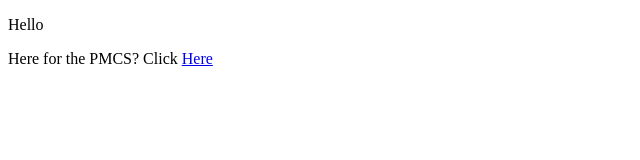
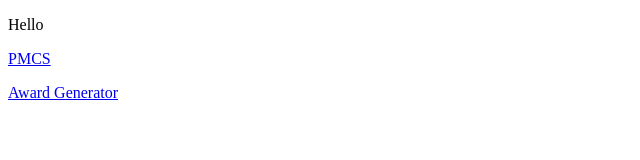
Before and after one commit to shawn-sawa/shawn-sawa.github.io, a plain HTML site: page index.html in a window 1280 px wide. Shown: the whole page, without its empty margins (0-640 px from the left). Drawn offline with Linux system fonts and the light colour scheme.

Commit message:
Update index.html

```diff
--- a/index.html
+++ b/index.html
@@ -8,6 +8,7 @@
 </head>
 <body>
     <p>Hello</p>
-    <p>Here for the PMCS? Click <a href="PMCS/index.html">Here</a></p>
+    <p><a href="PMCS/index.html">PMCS</a></p>
+    <p><a href="award_generator/index.html">Award Generator</a></p>
 </body>
 </html>
```
